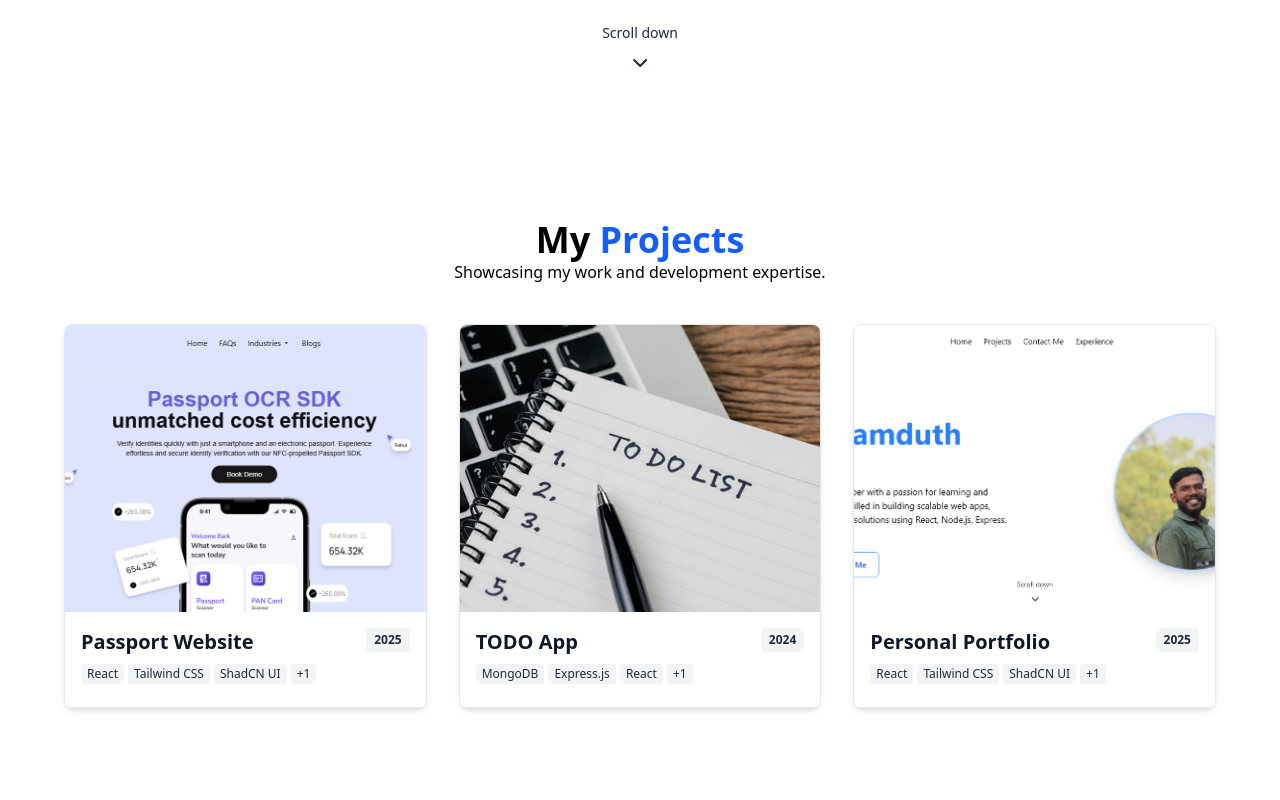
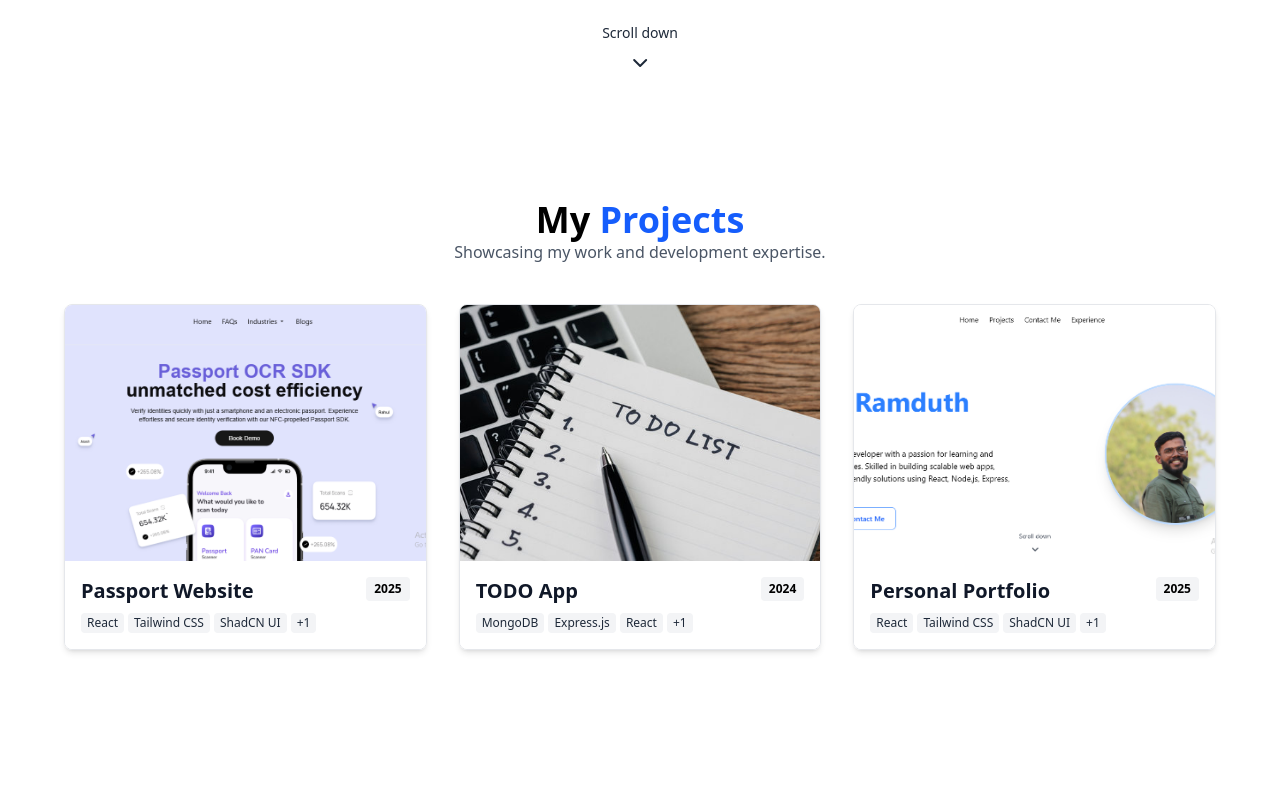
Before and after one commit to Ramduth/PortfolioNew, a React (Vite) app: page / in a window 1280 px wide. Shown: the part 680-1480 px from the top of the page. Built offline with nearby package versions, Linux system fonts and the light colour scheme.

Commit message:
Projects

```diff
--- a/src/pages/Projects.jsx
+++ b/src/pages/Projects.jsx
@@ -1,9 +1,11 @@
-import React from "react";
+import React, { useState, useEffect } from "react";
 import Passport from "../assets/passport1.png";
 import Todo from "../assets/Todo.jpg";
 import Ram from "../assets/Ramportfolio.png";
 
 const Projects = () => {
+  const [selectedId, setSelectedId] = useState(null);
+
   const projects = [
     {
       id: 1,
@@ -38,81 +40,55 @@ const Projects = () => {
       githubLink: "https://github.com/Ramduth/PortfolioNew",
       demoLink: "https://ramduth.vercel.app",
     },
-    // {
-    //   id: 4,
-    //   title: "E-commerce Platform",
-    //   year: "2023",
-    //   image: "/images/projects/ecommerce.jpg",
-    //   technologies: ["Next.js", "Node.js", "PostgreSQL", "Stripe", "AWS"],
-    //   longDescription:
-    //     "Complete e-commerce solution with inventory management, customer accounts, secure payment processing, order tracking, and admin dashboard with analytics.",
-    //   githubLink: "https://github.com/yourusername/ecommerce",
-    //   demoLink: "https://ecommerce-demo.yourdomain.com",
-    // },
-    // {
-    //   id: 5,
-    //   title: "Weather Forecast App",
-    //   year: "2022",
-    //   image: "/images/projects/weather-app.jpg",
-    //   technologies: ["React Native", "OpenWeatherMap API", "Firebase"],
-    //   longDescription:
-    //     "Cross-platform mobile application providing real-time weather data, 7-day forecasts, radar maps, and customizable weather alerts based on user location.",
-    //   githubLink: "https://github.com/yourusername/weather-app",
-    //   demoLink: "https://weather-app-demo.yourdomain.com",
-    // },
-    // {
-    //   id: 6,
-    //   title: "Fitness Tracker",
-    //   year: "2022",
-    //   image: "/images/projects/fitness-tracker.jpg",
-    //   technologies: ["Flutter", "Firebase", "GraphQL", "TensorFlow Lite"],
-    //   longDescription:
-    //     "Health-focused application for tracking workouts, nutritional intake, and fitness goals. Features exercise recognition using machine learning, custom workout plans, and progress charts.",
-    //   githubLink: "https://github.com/yourusername/fitness-tracker",
-    //   demoLink: "https://fitness-tracker-demo.yourdomain.com",
-    // },
   ];
 
+  // Close overlay on click outside
+  useEffect(() => {
+    const handleClickOutside = (e) => {
+      if (!e.target.closest(".project-card")) {
+        setSelectedId(null);
+      }
+    };
+
+    document.addEventListener("click", handleClickOutside);
+    return () => document.removeEventListener("click", handleClickOutside);
+  }, []);
+
   return (
-    <section className="w-full py-25 px-4 md:px-16 max-w-screen-2xl mx-auto">
-      <div className="w-full mx-auto">
-        <div className="text-center mb-10 animate-on-scroll fade-in-bottom">
+    <section className="w-full py-20 px-4 md:px-16 max-w-screen-2xl mx-auto">
+      <div className="text-center mb-10">
         <h2 className="text-3xl md:text-4xl text-black font-bold">
           My <span className="text-blue-600">Projects</span>
         </h2>
-          <p className="section-subheading mx-auto">
-            Showcasing my work and development expertise.
-          </p>
+        <p className="text-gray-600">Showcasing my work and development expertise.</p>
       </div>
 
       <div className="grid grid-cols-1 md:grid-cols-2 lg:grid-cols-3 gap-8">
-          {projects.map((project) => (
+        {projects.map((project) => {
+          const isActive = selectedId === project.id;
+
+          return (
             <div
               key={project.id}
-              className="h-96 relative cursor-pointer rounded-lg shadow-md border border-gray-200 overflow-hidden group"
+              className="project-card relative rounded-lg shadow-md border border-gray-200 overflow-hidden group"
+              onClick={(e) => {
+                const clickedInsideLink = e.target.closest("a");
+                if (!clickedInsideLink) {
+                  setSelectedId(isActive ? null : project.id);
+                }
+              }}
             >
-              <div className="h-full flex flex-col">
-                <div className="h-3/4 overflow-hidden">
+              {/* Project Image */}
               <div
-                    className="w-full h-full bg-cover bg-center"
-                    style={{
-                      backgroundImage: `url(${
-                        project.image || "/images/projects/placeholder.jpg"
-                      })`,
-                    }}
-                    aria-hidden="true"
+                className="h-64 bg-cover bg-center"
+                style={{ backgroundImage: `url(${project.image})` }}
               ></div>
-                </div>
 
-                {/* Title and tech tags at bottom */}
-                <div className="p-4 h-1/4 bg-white">
+              {/* Basic Info */}
+              <div className="bg-white p-4">
                 <div className="flex justify-between items-start">
-                    <h3 className="text-xl font-bold text-gray-900 truncate">
-                      {project.title}
-                    </h3>
-                    <div className="bg-gray-100 text-gray-800 text-xs font-semibold py-1 px-2 rounded">
-                      {project.year}
-                    </div>
+                  <h3 className="text-xl font-semibold text-gray-900 truncate">{project.title}</h3>
+                  <span className="text-xs font-semibold bg-gray-100 px-2 py-1 rounded">{project.year}</span>
                 </div>
 
                 <div className="flex flex-wrap gap-1 mt-2">
@@ -130,16 +106,23 @@ const Projects = () => {
                     </span>
                   )}
                 </div>
-                </div>
+
+                {/* Mobile tap hint */}
+                <p className="text-xs text-blue-500 mt-2 md:hidden">Tap to view details</p>
               </div>
 
-              {/* Hover overlay - only shows on hover */}
-              <div className="absolute inset-0 bg-black bg-opacity-85 p-6 opacity-0 group-hover:opacity-100 transition-opacity duration-300 flex flex-col">
-                <h3 className="text-2xl font-bold text-white mb-2">
-                  {project.title}
-                </h3>
+              {/* Overlay (details) */}
+              <div
+                className={`absolute inset-0 bg-black bg-opacity-90 p-6 text-white transition-all duration-300 flex flex-col
+                ${
+                  isActive
+                    ? "opacity-100 pointer-events-auto"
+                    : "opacity-0 pointer-events-none md:group-hover:opacity-100 md:pointer-events-auto"
+                }`}
+              >
+                <h3 className="text-2xl font-bold mb-2">{project.title}</h3>
 
-                <div className="flex flex-wrap gap-1.5 mb-4">
+                <div className="flex flex-wrap gap-1.5 mb-3">
                   {project.technologies.map((tech, index) => (
                     <span
                       key={index}
@@ -150,32 +133,32 @@ const Projects = () => {
                   ))}
                 </div>
 
-                <p className="text-gray-200 overflow-y-auto flex-grow">
-                  {project.longDescription}
-                </p>
+                <p className="text-sm flex-grow overflow-y-auto">{project.longDescription}</p>
 
-                <div className="flex justify-between mt-4">
+                <div className="flex justify-between gap-2 mt-4">
                   <a
                     href={project.githubLink}
-                    className="bg-white hover:bg-gray-100 text-gray-800 py-2 px-4 rounded transition-colors font-medium"
+                    onClick={(e) => e.stopPropagation()}
                     target="_blank"
                     rel="noopener noreferrer"
+                    className="bg-white text-gray-800 px-4 py-2 rounded hover:bg-gray-100 text-sm font-medium w-1/2 text-center"
                   >
                     View Code
                   </a>
                   <a
                     href={project.demoLink}
-                    className="bg-blue-600 hover:bg-blue-700 text-white py-2 px-4 rounded transition-colors font-medium"
+                    onClick={(e) => e.stopPropagation()}
                     target="_blank"
                     rel="noopener noreferrer"
+                    className="bg-blue-600 text-white px-4 py-2 rounded hover:bg-blue-700 text-sm font-medium w-1/2 text-center"
                   >
                     Live Demo
                   </a>
                 </div>
               </div>
             </div>
-          ))}
-        </div>
+          );
+        })}
       </div>
     </section>
   );
```
Lines whose indentation alone changed are shown as unchanged.
